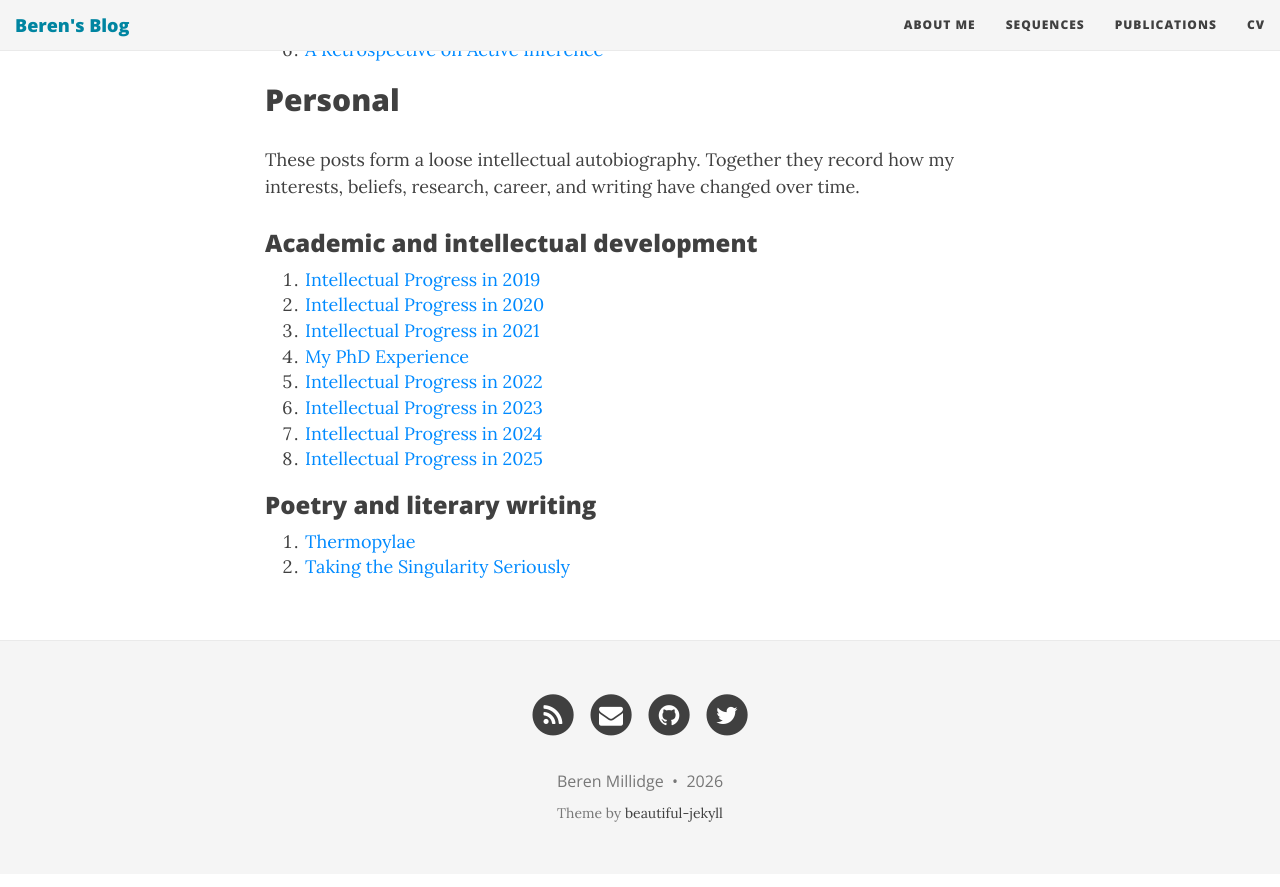
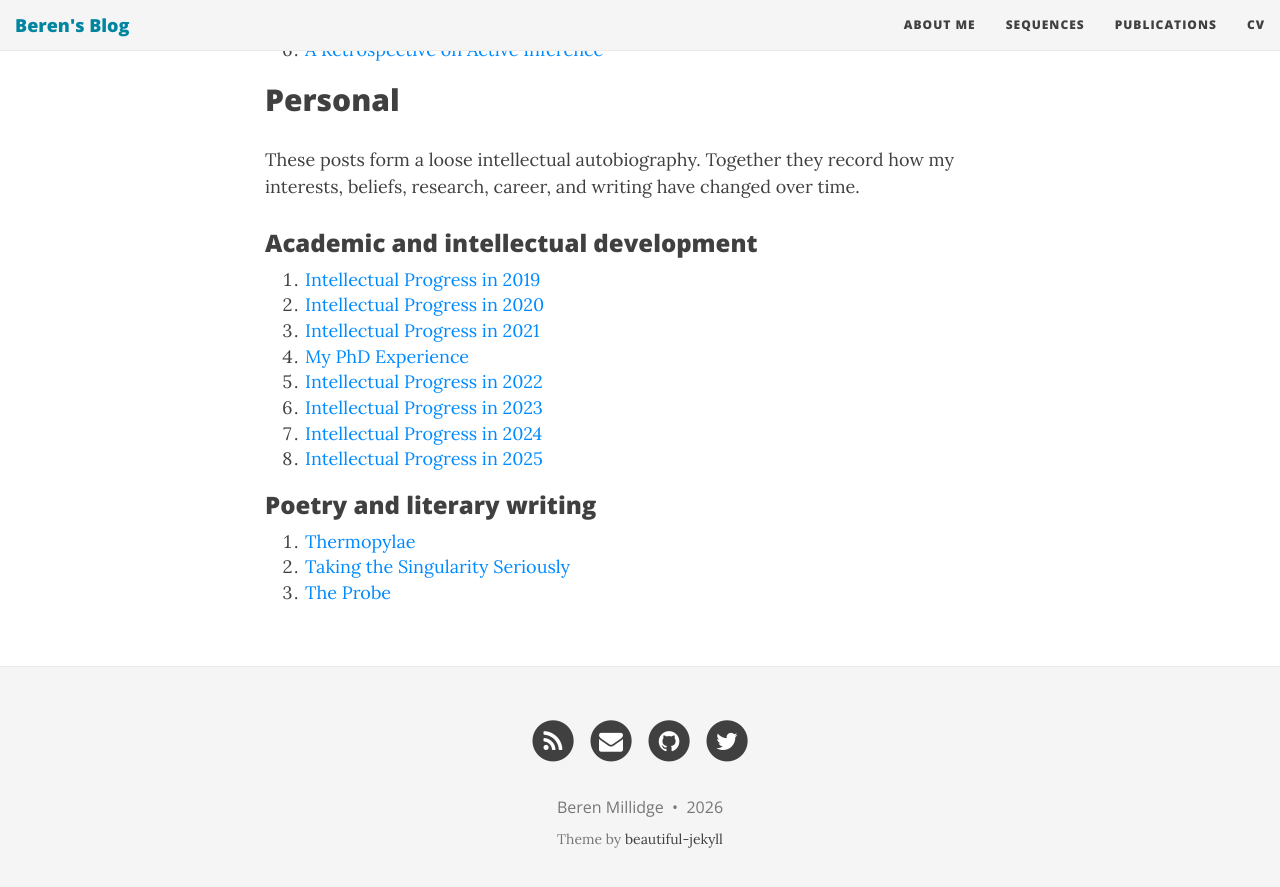
Before and after one commit to BerenMillidge/BerenMillidge.github.io, a Jekyll site: the page built from sequences.md, in a window 1280 px wide and 900 px high, scrolled down 5963 px. Shown: the top 887 px of the window. Built offline with Jekyll 4.4.1, drawn with Linux system fonts in a browser that asks for light colours; nearby versions of some CDN libraries.

Commit message:
Update sequences.md

```diff
--- a/sequences.md
+++ b/sequences.md
@@ -231,3 +231,4 @@ These posts form a loose intellectual autobiography. Together they record how my
 
 1. [Thermopylae]({% post_url 2026-05-31-Thermopylae %})
 2. [Taking the Singularity Seriously]({% post_url 2026-07-03-Taking-the-Singularity-Seriously %})
+3. [The Probe]({% post_url 2026-08-01-The-Probe %})
```
